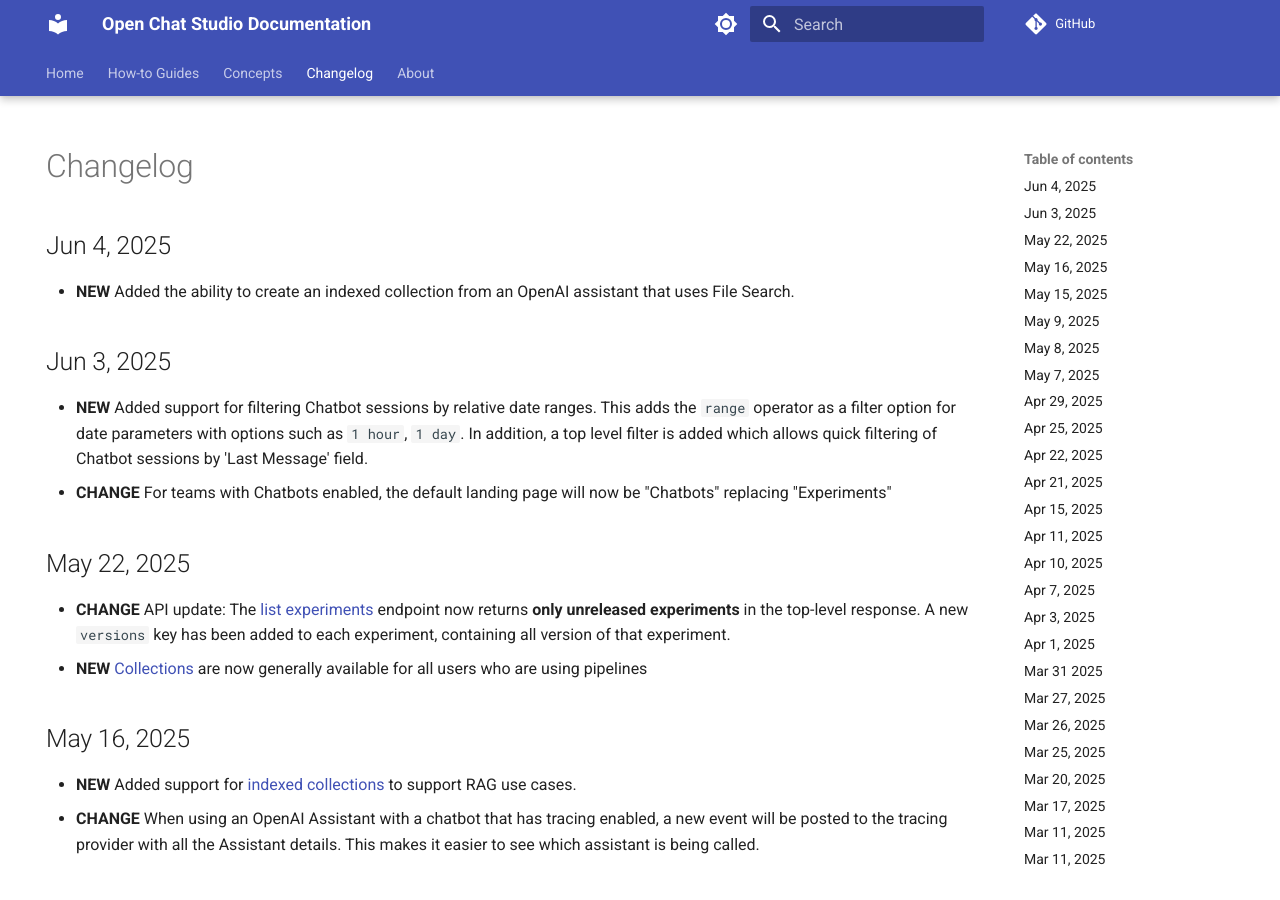
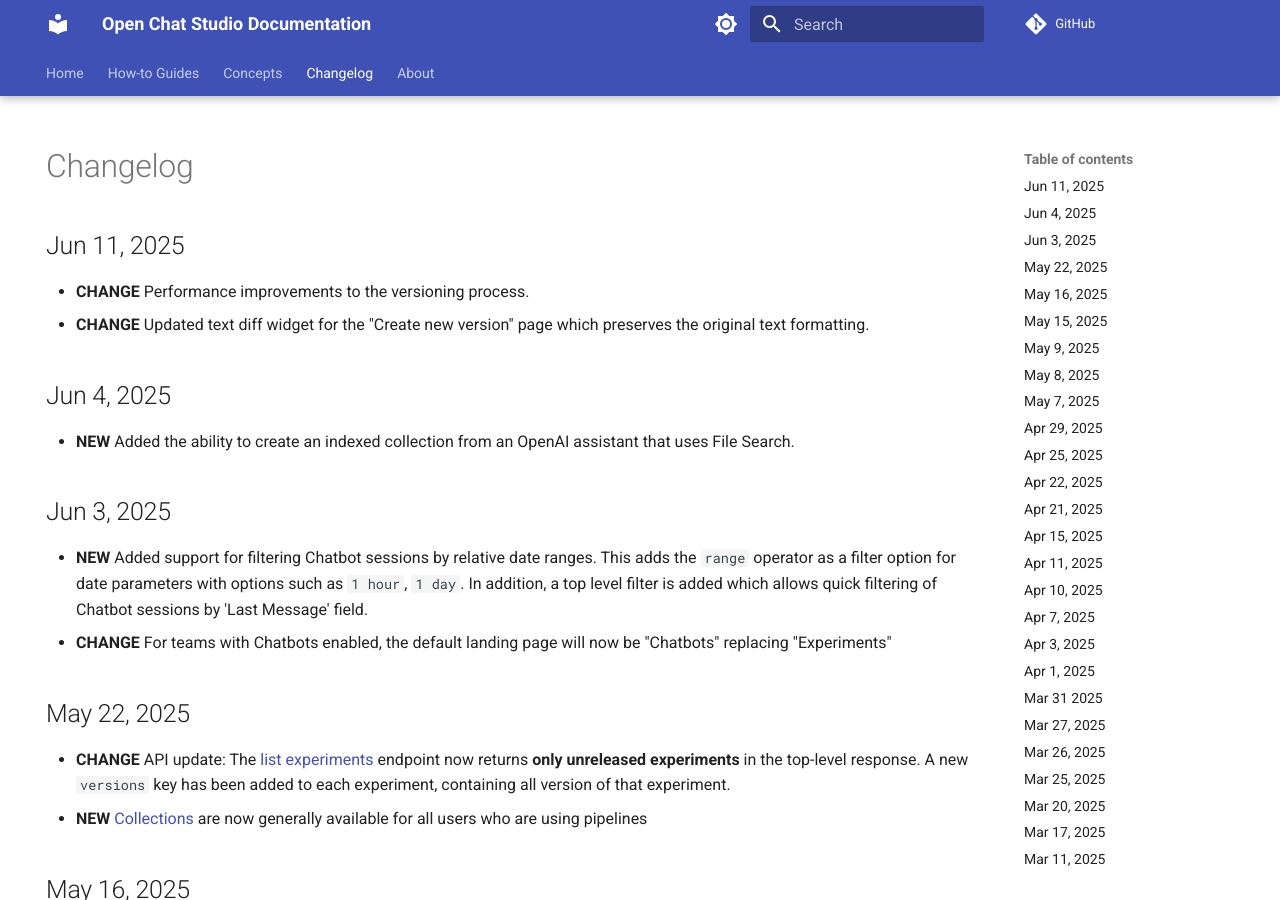
Before and after one commit to dimagi/open-chat-studio-docs, an MkDocs documentation site: the page built from docs/changelog.md, in a window 1280 px wide and 900 px high. Built offline with MkDocs 1.6.1 and Material for MkDocs 9.7.7, drawn with Linux system fonts in a browser that asks for light colours; emoji names are drawn with the system emoji font; a script that is not in the unit is left out; comment, search, counter and statistics services are not loaded.

Commit message:
changlog for versioning changes

```diff
--- a/docs/changelog.md
+++ b/docs/changelog.md
@@ -4,6 +4,10 @@
 ---
 
 # Changelog
+## Jun 11, 2025
+* **CHANGE** Performance improvements to the versioning process.
+* **CHANGE** Updated text diff widget for the "Create new version" page which preserves the original text formatting.
+
 ## Jun 4, 2025
 * **NEW** Added the ability to create an indexed collection from an OpenAI assistant that uses File Search.
 
```
